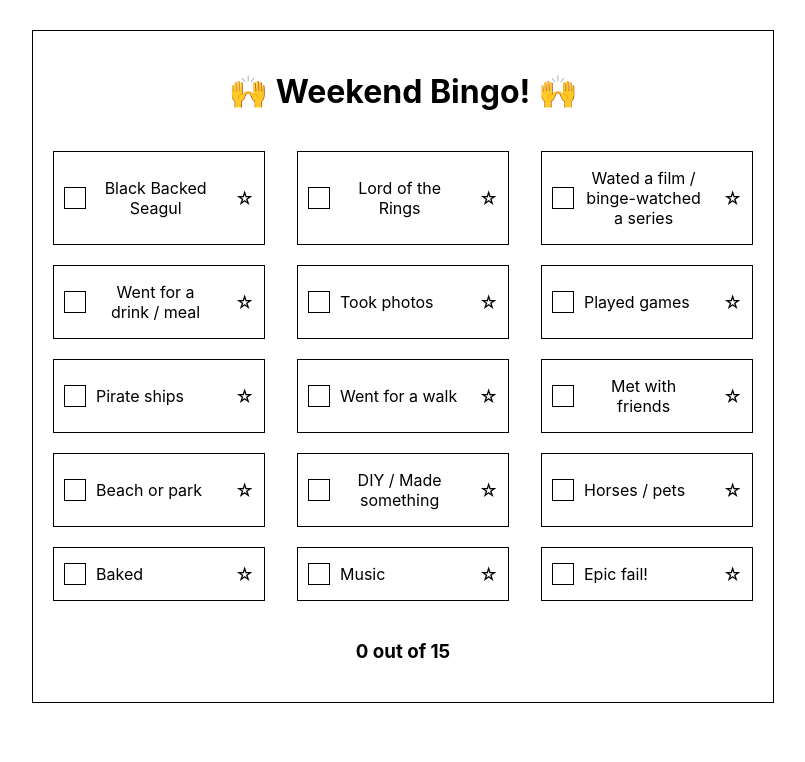
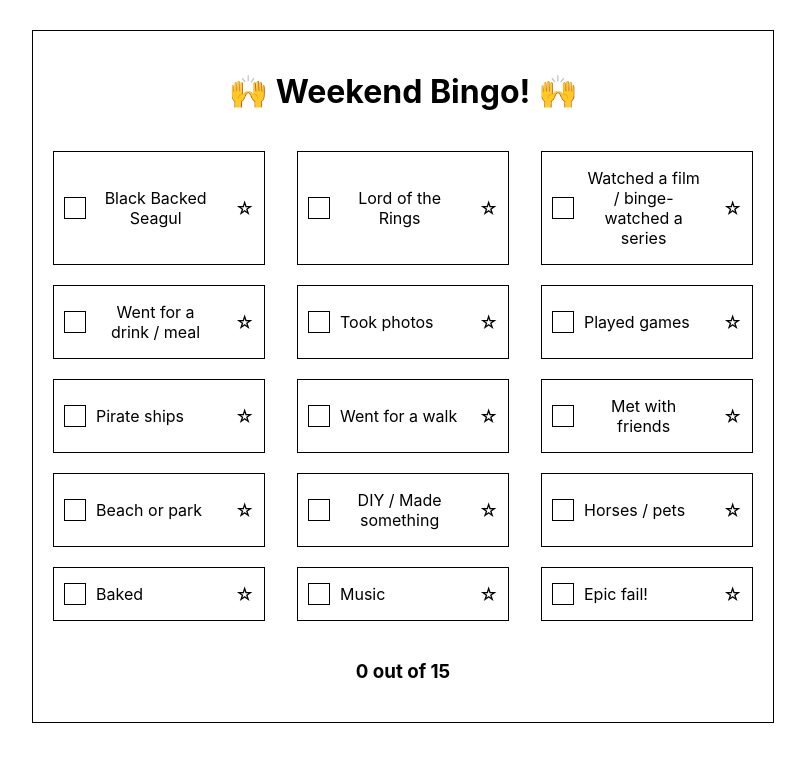
Before and after one commit to jonnytownend/weekend-bingo, a React (Create React App) app: page / in a window 1280 px wide. Shown: the top 762 px of the page, without its empty margins (237-1042 px from the left). Built offline with nearby package versions, Linux system fonts and the light colour scheme.

Commit message:
Fix typo

```diff
--- a/src/App.js
+++ b/src/App.js
@@ -4,7 +4,7 @@ import './App.css';
 const entries = [
   "Black Backed Seagul",
   "Lord of the Rings",
-  "Wated a film / binge-watched a series",
+  "Watched a film / binge-watched a series",
   "Went for a drink / meal",
   "Took photos",
   "Played games",
```
